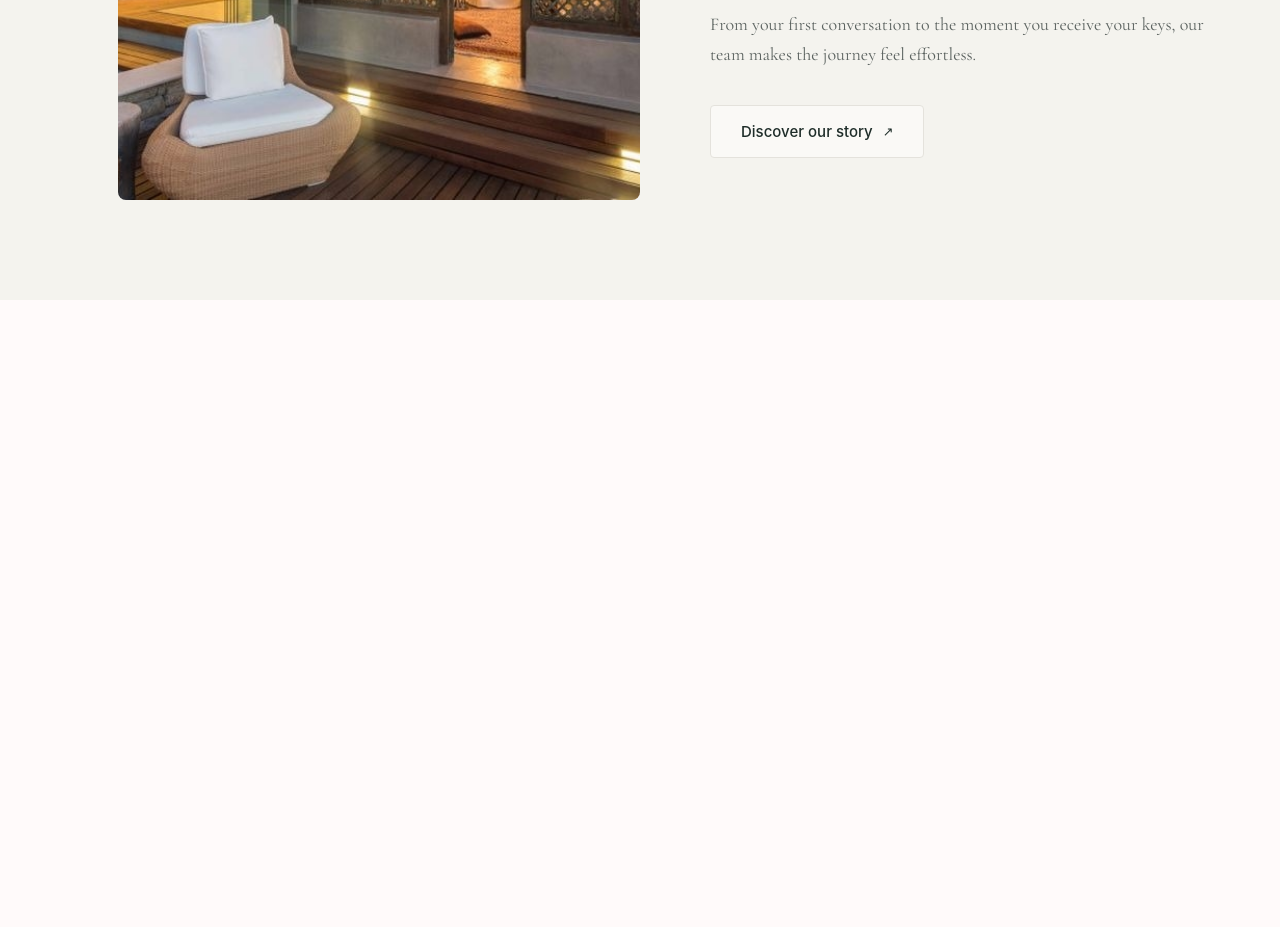
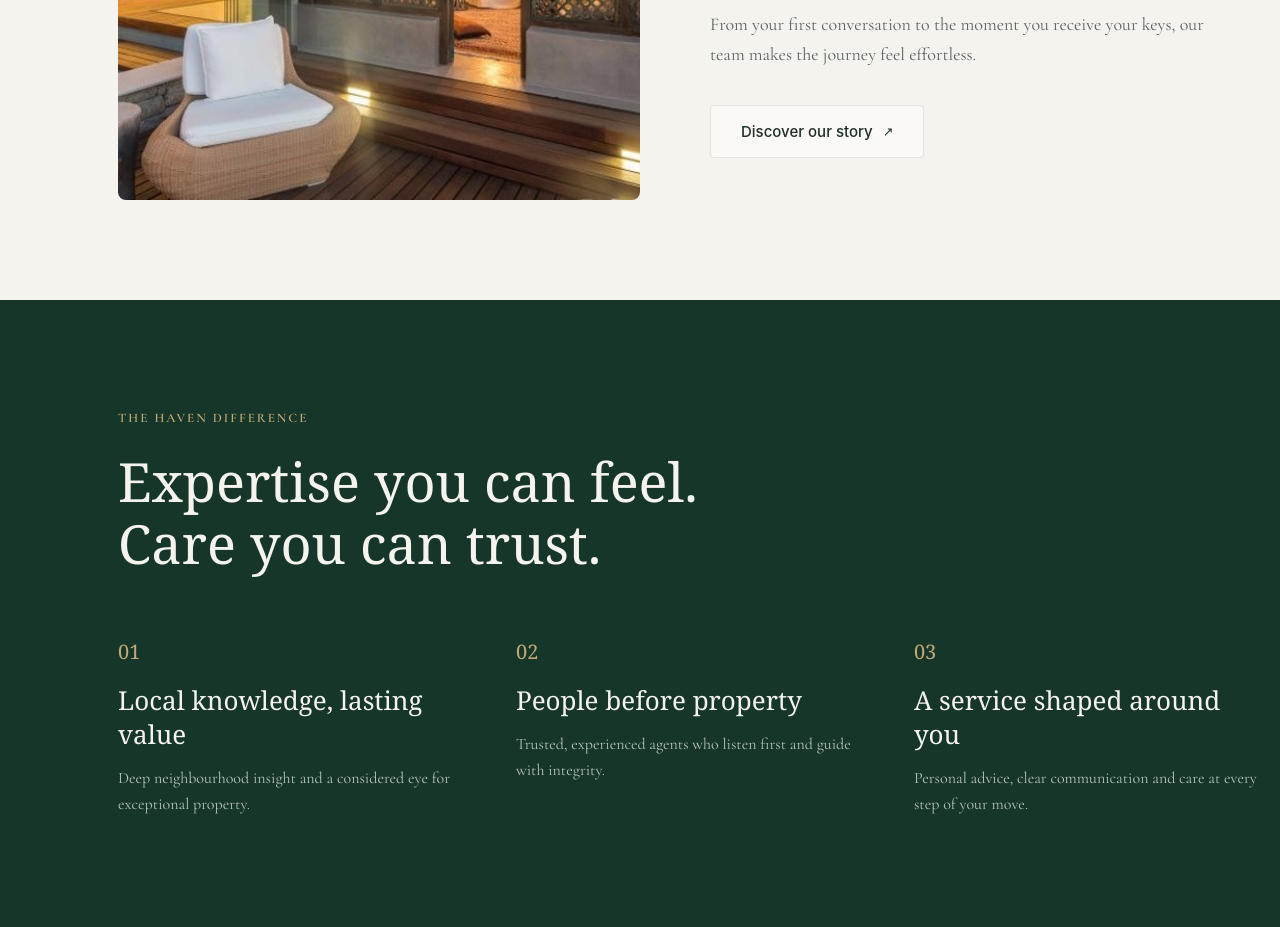
Before and after one commit to Freddy-XTL/Haven-Estates, a plain HTML site: page index.html in a window 1280 px wide. Shown: the part 2115-3042 px from the top of the page. Before the commit the page ends 2415 px from the top, so only its background shows below. Drawn offline with nearby package versions, Linux system fonts and the light colour scheme.

Commit message:
Added THE HAVEN DIFFERENCE section

```diff
--- a/css/styles.css
+++ b/css/styles.css
@@ -406,3 +406,63 @@ a {
 .discover-btn:hover .arrow {
     transform: translate(2px, -2px);
 }
+
+.difference-section {
+    background-color: #163629;
+    padding: 110px 60px;
+}
+
+.difference-container {
+    width: 90%;
+    max-width: 1400px;
+    margin: 0 auto;
+}
+
+.difference-eyebrow {
+    font-size: 13px;
+    font-weight: 600;
+    letter-spacing: 2px;
+    text-transform: uppercase;
+    color: #c2aa78;
+    margin: 0 0 24px 0;
+}
+
+.difference-container h2 {
+    font-family: Georgia, "Times New Roman", serif;
+    font-size: 54px;
+    font-weight: 400;
+    line-height: 62px;
+    color: #f4f3ee;
+    margin: 0 0 64px 0;
+}
+
+.difference-grid {
+    display: grid;
+    grid-template-columns: 33.33% 33.33% 33.33%;
+    gap: 50px;
+}
+
+.difference-number {
+    display: block;
+    font-family: Georgia, "Times New Roman", serif;
+    font-size: 20px;
+    color: #c2aa78;
+    margin-bottom: 18px;
+}
+
+.difference-item h3 {
+    font-family: Georgia, "Times New Roman", serif;
+    font-size: 26px;
+    font-weight: 400;
+    line-height: 34px;
+    color: #f4f3ee;
+    margin: 0 0 14px 0;
+}
+
+.difference-item p {
+    font-size: 16px;
+    line-height: 26px;
+    color: #b7c4be;
+    margin: 0;
+    max-width: 360px;
+}
--- a/index.html
+++ b/index.html
@@ -179,9 +179,37 @@
                         From your first conversation to the moment you receive your keys, our team makes the journey feel effortless.
                     </p>
 
-                    <a href="discover.html" class="discover-btn">
+                    <a href="about.html" class="discover-btn">
                         Discover our story <span class="arrow">&#8599;</span>
                     </a>
+                </div>
+            </div>
+        </section>
+
+        <section class="difference-section">
+            <div class="difference-container">
+                <p class="difference-eyebrow">THE HAVEN DIFFERENCE</p>
+
+                <h2>Expertise you can feel.<br>Care you can trust.</h2>
+
+                <div class="difference-grid">
+                    <div class="difference-item">
+                        <span class="difference-number">01</span>
+                        <h3>Local knowledge, lasting value</h3>
+                        <p>Deep neighbourhood insight and a considered eye for exceptional property.</p>
+                    </div>
+
+                    <div class="difference-item">
+                        <span class="difference-number">02</span>
+                        <h3>People before property</h3>
+                        <p>Trusted, experienced agents who listen first and guide with integrity.</p>
+                    </div>
+
+                    <div class="difference-item">
+                        <span class="difference-number">03</span>
+                        <h3>A service shaped around you</h3>
+                        <p>Personal advice, clear communication and care at every step of your move.</p>
+                    </div>
                 </div>
             </div>
         </section>
```
